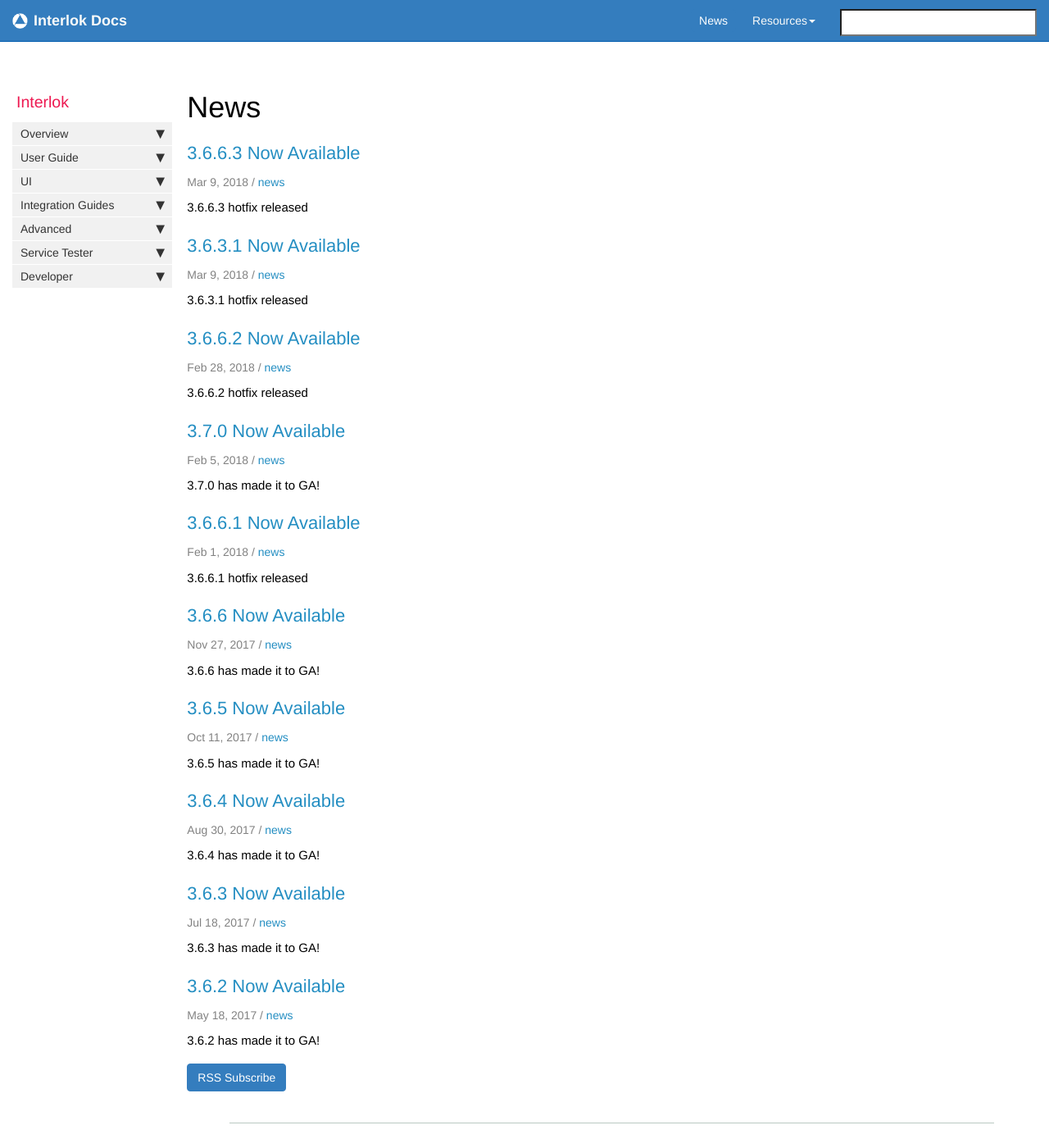
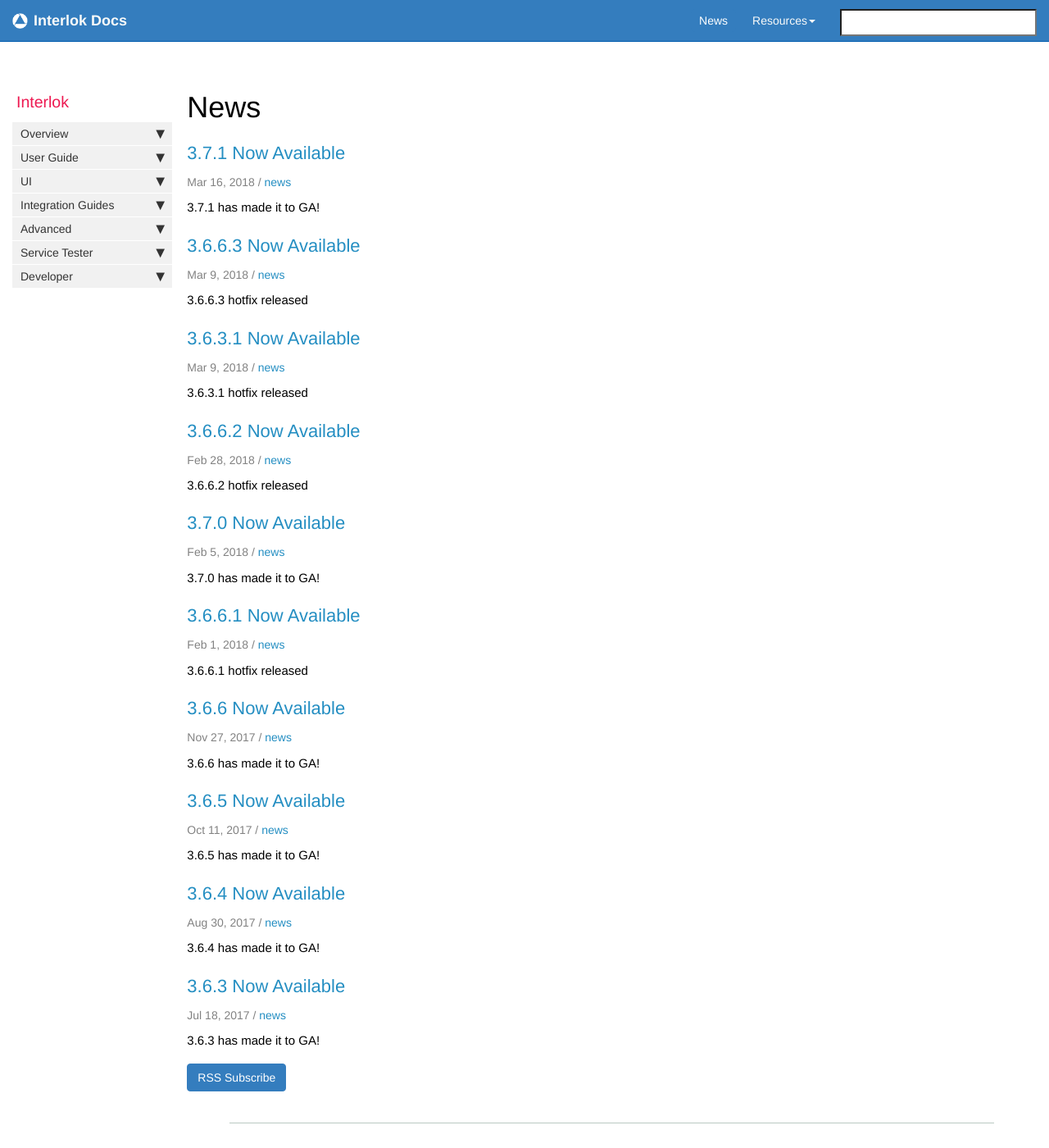
Before and after one commit to adaptris/interlok-docs-legacy, a Jekyll site: the page built from pages/news/news.html, in a window 1280 px wide and 1400 px high. Shown: the whole window at 82% size. Built offline with Jekyll 4.4.1, drawn with Linux system fonts in a browser that asks for light colours; nearby versions of some CDN libraries; comment, search, counter and statistics services are not loaded.

Commit message:
updated for the 3.7.1 ga release

```diff
--- a/_includes/custom/release371.html
+++ b/_includes/custom/release371.html
@@ -1,6 +1,6 @@
 ## Version 3.7.1 ##
 
-Release Date : 2018-03
+Release Date : 2018-03-16
 
 ### Bugs
 
```
Also changed, not shown: _posts/2018-03-16-3.7.1-release.md (added, +15 -0 lines).
